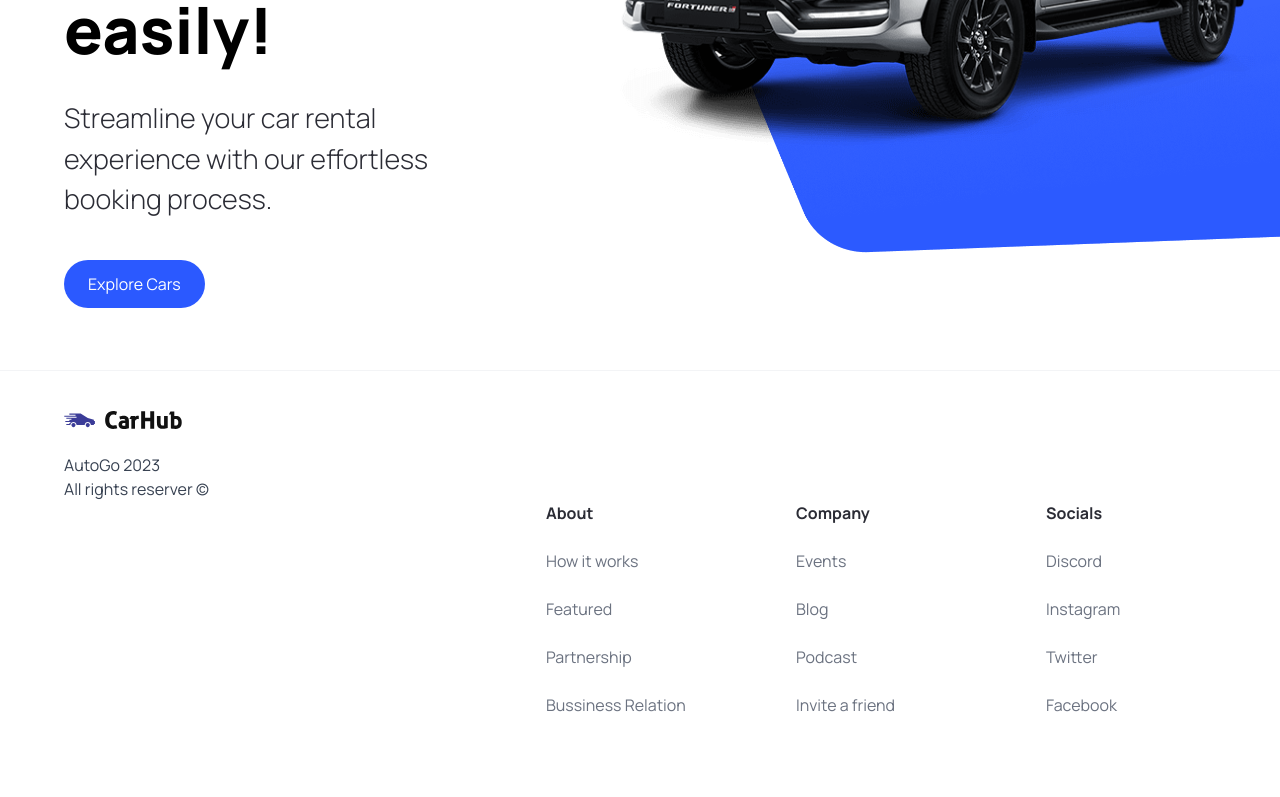
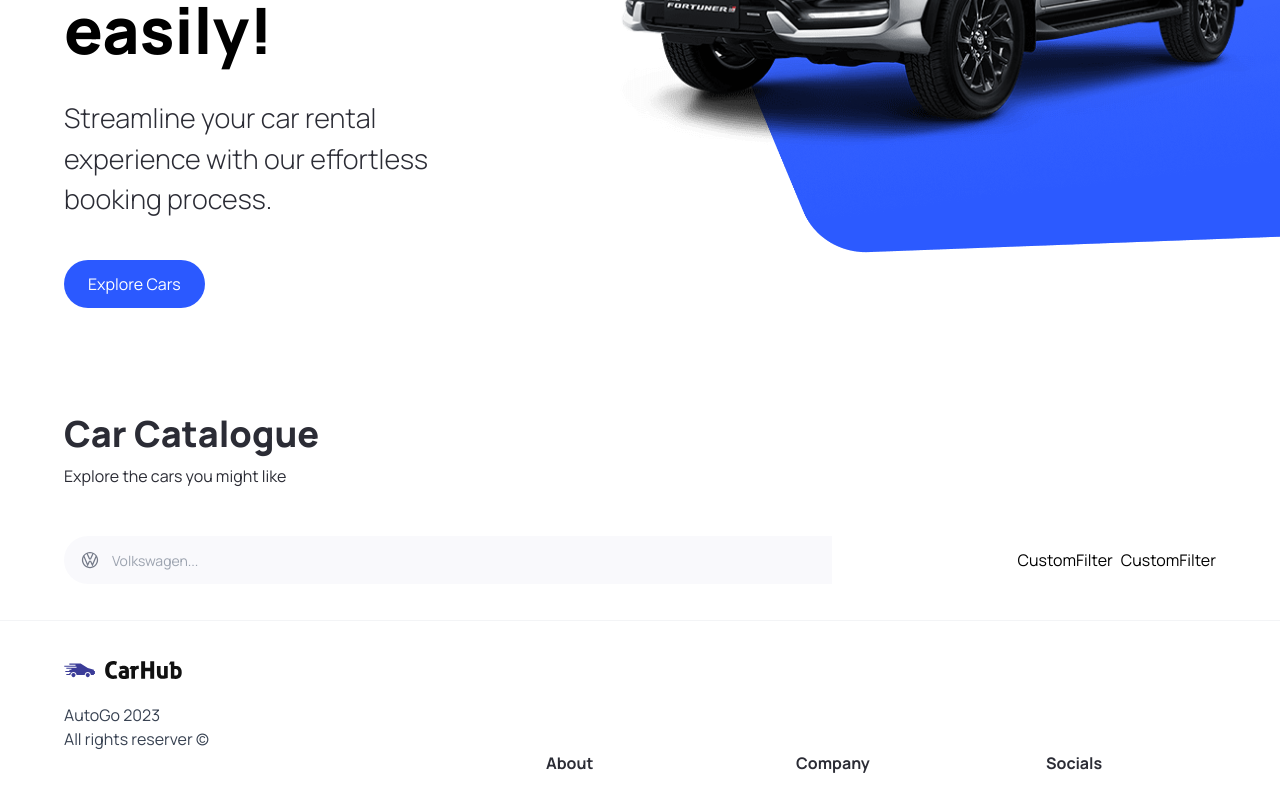
Before and after one commit to KemalBekir/AutoGo, a Next.js app: page / in a window 1280 px wide. Shown: the part 450-1247 px from the top of the page. Built offline with nearby package versions, Linux system fonts and the light colour scheme.

Commit message:
Created - SearchBar, CustomFilter, SearchManufacturer

```diff
--- a/app/page.tsx
+++ b/app/page.tsx
@@ -1,10 +1,23 @@
-import { Hero } from "@/components";
+import { CustomFilter, Hero, SearchBar } from "@/components";
 import Image from "next/image";
 
 export default function Home() {
   return (
     <main className="overflow-hidden">
       <Hero />
+      <div className="mt-12 padding-x padding-y max-width" id="discover">
+        <div className="home__text-container">
+          <h1 className="text-4xl font-extrabold">Car Catalogue</h1>
+          <p>Explore the cars you might like</p>
+        </div>
+        <div className="home__filters">
+          <SearchBar />
+          <div className="home__filter-container">
+            <CustomFilter title="fuel"/>
+            <CustomFilter title="year"/>
+          </div>
+        </div>
+      </div>
     </main>
   );
 }
--- /dev/null
+++ b/components/CustomFilter.tsx
@@ -0,0 +1,9 @@
+import React from 'react'
+
+const CustomFilter = () => {
+  return (
+    <div>CustomFilter</div>
+  )
+}
+
+export default CustomFilter
--- /dev/null
+++ b/components/SearchBar.tsx
@@ -0,0 +1,20 @@
+"use client";
+import { useState } from "react";
+import { SearchManufacturer } from "./";
+
+const SearchBar = () => {
+  const [manufacturer, setManufacturer] = useState("");
+  const handleSearch = () => {};
+  return (
+    <form className="searchbar" onSubmit={handleSearch}>
+      <div className="searchbar__item">
+        <SearchManufacturer
+          manufacturer={manufacturer}
+          setManufacturer={setManufacturer}
+        />
+      </div>
+    </form>
+  );
+};
+
+export default SearchBar;
--- /dev/null
+++ b/components/SearchManufacturer.tsx
@@ -0,0 +1,103 @@
+"use client";
+import { useState, Fragment } from "react";
+import { Combobox, Transition } from "@headlessui/react";
+import { SearchManufacturerProps } from "@/types";
+import { manufacturers } from "@/constants";
+import React from "react";
+import Image from "next/image";
+import { validateHeaderValue } from "http";
+
+const SearchManufacturer = ({
+  manufacturer,
+  setManufacturer,
+}: SearchManufacturerProps) => {
+  const [query, setQuery] = useState("");
+
+  const filteredManufacturers =
+    query === ""
+      ? manufacturers
+      : manufacturers.filter((item) =>
+          item
+            .toLowerCase()
+            .replace(/\s+/g, "")
+            .includes(query.toLocaleLowerCase().replace(/\s+/g, ""))
+        );
+  return (
+    <div className="search-manufacturer">
+      <Combobox>
+        <div className="relative w-full">
+          <Combobox.Button className="absolute top-[14px]">
+            <Image
+              src="/car-logo.svg"
+              width={20}
+              height={20}
+              className="ml-4"
+              alt="Car Logo"
+            />
+          </Combobox.Button>
+          <Combobox.Input
+            className="search-manufacturer__input"
+            placeholder="Volkswagen..."
+            displayValue={(manufacturer: string) => manufacturer}
+            onChange={(e) => setQuery(e.target.value)}
+          />
+          <Transition
+            as={Fragment}
+            leave="transition ease-in duration-100"
+            leaveFrom="opacity-100"
+            leaveTo="opacity-0"
+            afterLeave={() => setQuery("")}
+          >
+            <Combobox.Options>
+              {filteredManufacturers.length === 0 && query !== "" ? (
+                <Combobox.Option
+                  value={query}
+                  className="search-manufacturer__option"
+                >
+                  Create "{query}"
+                </Combobox.Option>
+              ) : (
+                filteredManufacturers.map((item) => (
+                  <Combobox.Option
+                    key={item}
+                    className={({ active }) =>
+                      `relative search-manufacturer__option ${
+                        active ? "bg-primary-blue text-white" : "text-gray-900"
+                      }`
+                    }
+                    value={item}
+                  >
+                    {({ selected, active }) => (
+                      <>
+                        <span
+                          className={`block truncate ${
+                            selected ? "font-medium" : "font-normal"
+                          }`}
+                        >
+                          {item}
+                        </span>
+
+                        {/* Show an active blue background color if the option is selected */}
+                        {selected ? (
+                          <span
+                            className={`absolute inset-y-0 left-0 flex items-center pl-3 ${
+                              active
+                                ? "text-white"
+                                : "text-pribg-primary-purple"
+                            }`}
+                          ></span>
+                        ) : null}
+                      </>
+                    )}
+                  </Combobox.Option>
+                ))
+              )}
+            </Combobox.Options>
+          </Transition>
+        </div>
+      </Combobox>
+    </div>
+  );
+};
+
+export default SearchManufacturer;
--- a/components/index.ts
+++ b/components/index.ts
@@ -2,10 +2,16 @@
 import CustomButton from './CustomButton';
 import Navbar from './Navbar';
 import Footer from './Footer';
+import SearchBar from './SearchBar';
+import CustomFilter from './CustomFilter';
+import SearchManufacturer from './SearchManufacturer';
 
 export {
     Hero,
     CustomButton,
     Navbar,
     Footer,
+    SearchBar,
+    CustomFilter,
+    SearchManufacturer,
 }
--- a/package.json
+++ b/package.json
@@ -9,6 +9,7 @@
     "lint": "next lint"
   },
   "dependencies": {
+    "@headlessui/react": "^1.7.15",
     "@types/node": "20.4.2",
     "@types/react": "18.2.15",
     "@types/react-dom": "18.2.7",
```
Also changed, not shown: types/index.ts (+9 -4 lines), 1 other file (tests, documents, lock files or other folders).
